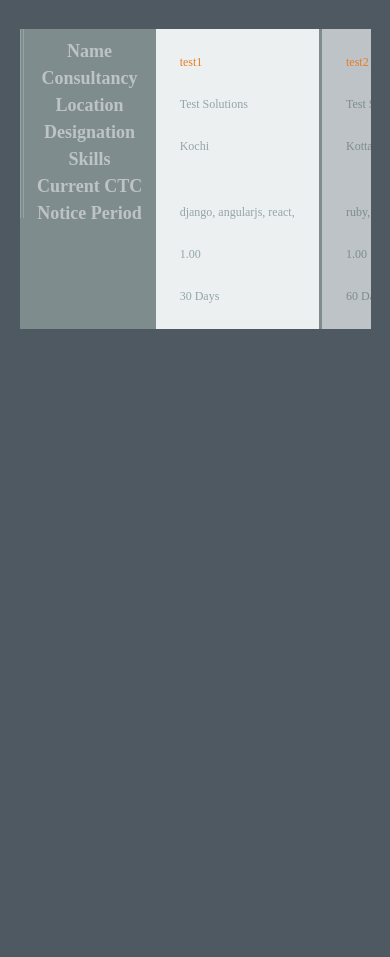
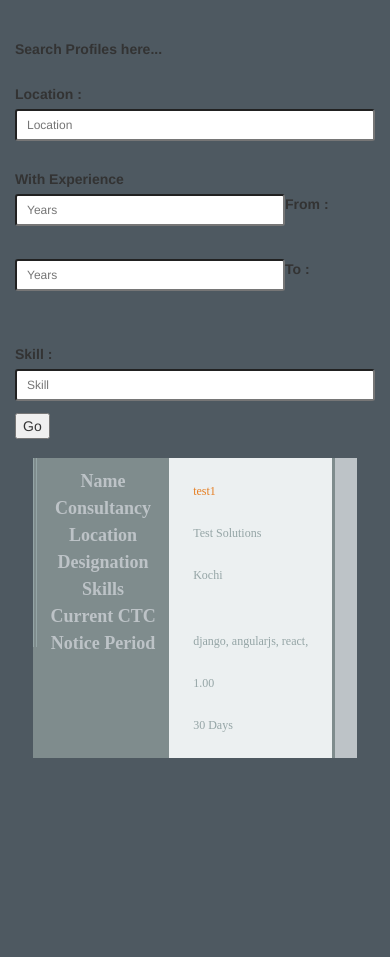
Before and after one commit to fazilbinzaid/Consultancy, a Django app: page /search/ in a window 390 px wide. Shown: the part 50-1007 px from the top of the page. Run offline with Django 3.2, Linux system fonts and the light colour scheme; a user stored in the database is signed in; data comes from the database, SQL or seed files in the repository; both versions use the stored data as it was after the commit; some libraries are stand-ins or nearby versions.

Commit message:
latest_search_implemented

```diff
--- a/recruits/managers.py
+++ b/recruits/managers.py
@@ -48,15 +48,3 @@ class ProfileQuerySet(models.QuerySet):
                            Q(skills__skill__icontains='angularjs')  |
                            Q(skills__skill__icontains='ionic')
                            )
-
-
-class ProfileManager(models.Manager):
-
-    def get_queryset(self):
-        return ProfileQuerySet(self.model, using=self._db)
-
-    def python(self):
-        return self.get_queryset().python()
-
-    def javascript(self):
-        return self.get_queryset().javascript()
--- a/recruits/models.py
+++ b/recruits/models.py
@@ -2,7 +2,7 @@ from django.db import models
 from django.conf import settings
 from django.contrib.auth.models import AbstractBaseUser, PermissionsMixin
 
-from .managers import UserManager, ProfileManager
+from .managers import UserManager, ProfileQuerySet
 
 # Create your models here.
 
@@ -54,7 +54,7 @@ class Profile(models.Model):
     recording = models.FileField(upload_to='media/', blank=True)
     recording_optional = models.FileField(blank=True)
 
-    objects = ProfileManager()
+    objects = ProfileQuerySet.as_manager()
 
 
     def __str__(self):
--- a/recruits/templates/recruits/base.html
+++ b/recruits/templates/recruits/base.html
@@ -32,30 +32,15 @@
 
 {% include 'recruits/navbar.html' %}
 
-          <!-- <li><a href='{% url "recruits:home" %}'>Home</a></li> -->
-         <!--  <li><a href='{% url "recruits:profile-list" %}'>Profiles</a></li></li>
-          {% if request.user.is_authenticated %}
-          <li><a href='{% url "questions:question-list" %}'>Questions</a></li></li>
-          {% endif %}
- -->
+<div class='container-fluid'>
+  <div class="row">
+        {% include 'recruits/sidebar.html' %}
+        <div class="col-sm-11 ">
+        {% block content %}{% endblock %}
+        </div>
+      </div>
 
-          <!-- {% if request.user.is_authenticated and not request.user.is_superuser %}
-          <li class='pull-right'>{{ request.user }}</li>
-          <li class='pull-right'><a  href='{% url "recruits:logout" %}'>Logout</a></li>
-          {% elif request.user.is_authenticated and request.user.is_superuser %}
-          <li class='pull-right'>{{ request.user }}</li>
-          <li class='pull-right'><a  href='{% url "recruits:logout" %}'>Logout</a></li>
-          <li class='pull-right'><a  href='/admin'>Admin Interface</a></li>
-          {% else %}
-          <li class='pull-right'><a  href='{% url "recruits:login" %}'>Login</a></li>
-          {% endif %} -->
-
-
-        {% block content %}
-
-        {% endblock %}
-
-      </div> <!-- /container -->
+    </div>
 
 {% include 'recruits/javascript.html' %}
 
--- a/recruits/templates/recruits/navbar.html
+++ b/recruits/templates/recruits/navbar.html
@@ -42,15 +42,7 @@
         {% else %}
         <li class='pull-right'><a  href='{% url "recruits:login" %}'>Login</a></li>
         {% endif %}
-        <li>
-          <form type='get' action="/search/">
-          <input class='btn-xs tab-search col-sm-2' id="find_which" type="text" name="where" placeholder="Location" >
-          <input class='btn-xs tab-search col-sm-1' id="from_how" type="text" name="from"  placeholder="Experience" >
-          <input class='btn-xs tab-search col-sm-1' id="to_how" type="text" name="to"  placeholder="Experience" >
-          <input class='btn-xs tab-search col-sm-2' id="find_which" type="text" name="which"  placeholder="Skill" >
-          <!-- <input class='btn-xs tab-search col-sm-1' id="find_which" type="text" name="which"  placeholder="Search" > -->
-          <button class='button-search' id="search_submit" type="submit" >Go</button>
-          </form>
+
         </li>
       </ul>
     </div><!--/.nav-collapse -->
--- /dev/null
+++ b/recruits/templates/recruits/sidebar.html
@@ -0,0 +1,31 @@
+{% load static %}
+
+
+<div class="col-sm-1">
+{% block sidebar %}
+<ul class="sidebar-nav">
+  <label>Search Profiles here...</label>
+  <form type='get' action="/search/">
+    <br>
+    <li><label for="find_which">Location :</label>
+    <input class='btn-sm col-xs-12' id="find_which" type="text" name="where" placeholder="Location" ></li>
+    <br>
+    <br>
+    <br>
+    <label>With Experience</label>
+    <li><label for="find_which">From :</label>
+    <input class='btn-sm col-xs-9' id="from_how" type="text" name="from"  placeholder="Years" ></li>
+    <br>
+    <br>
+    <li><label for="find_which">To :</label>
+    <input class='btn-sm col-xs-9' id="to_how" type="text" name="to"  placeholder="Years" ></li>
+    <br>
+    <br>
+    <br>
+    <li><label for="find_which">Skill :</label>
+    <input class='btn-sm col-xs-12' id="find_which" type="text" name="which"  placeholder="Skill" ></li>
+    <button class='button-search' id="search_submit" type="submit" >Go</button>
+  </form>
+</ul>
+{% endblock %}
+</div>
--- a/recruits/templates/recruits/test_form.html
+++ b/recruits/templates/recruits/test_form.html
@@ -13,7 +13,7 @@
 			{% csrf_token %}
 			{{ form|crispy }}
 
-		<a href="/skill-update/{{ profile.id }}" class="pull-right">Edit Skills</a>
+		<a href="{% url 'recruits:skill-update' profile.id %}" class="pull-right">Edit Skills</a>
 		<br>
 		<input class='btn btn-primary' type='submit' value='Create Profile'>
 	</form>
--- a/recruits/views.py
+++ b/recruits/views.py
@@ -202,25 +202,24 @@ def search_view(request):
             queryset = Profile.objects.all()
             if request.GET.get('where'):
                 where = request.GET.get('where')
-                queryset = queryset.filter(location=where)
+                queryset = queryset.filter(location__icontains=where).distinct()
             if request.GET.get('from'):
                 how = request.GET.get('from')
-                queryset = queryset.filter(skills__exp=int(how))
+                queryset = queryset.filter(skills__exp__gte=int(how)).distinct()
             if request.GET.get('to'):
                 how = request.GET.get('to')
-                queryset = queryset.filter(skills__exp=int(how))
+                queryset = queryset.filter(skills__exp__lte=int(how)).distinct()
             if request.GET.get('which'):
                 which = request.GET.get('which')
-                queryset = queryset.filter(skills__skill__icontains=which)
-            # key = request.GET.get('which', None) or request.GET.get('q', None)
-            # # print(key)
-            # if 'python' in key:
-            #     queryset = queryset.python().distinct()
-            # elif 'javascript' in key:
-            #     queryset = queryset.javascript().distinct()
-            # else:
-            #     queryset = queryset.filter(Q(skills__skill__icontains=str(key))).distinct()
-            #     # print(queryset)
+                if 'python' in which:
+                    print("--------------")
+                    queryset = queryset.python().distinct()
+                    print(queryset)
+                elif 'javascript' in which:
+                    queryset = queryset.javascript().distinct()
+                else:
+                    queryset = queryset.filter(skills__skill__icontains=which).distinct()
+
             if not request.user.is_superuser:
                 queryset = queryset.filter(user=request.user)
 
--- a/static/css/custom.css
+++ b/static/css/custom.css
@@ -64,6 +64,11 @@ padding-right: 40px;
 }
 .tab-search{
   margin-top: 13px;
+}
+.sidebar-nav {
+    margin-top: 20px;
+    padding: 0;
+    list-style: none;
 }
 
 
```
Also changed, not shown: db.sqlite3. Lines whose indentation alone changed are shown as unchanged.
